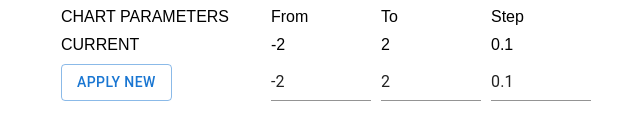
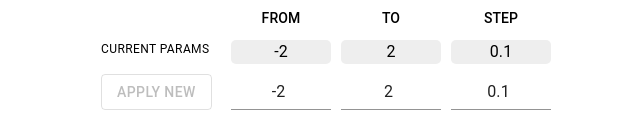
Before and after one commit to marta-fret/simple-charts, a React app: page / in a window 1280 px wide. Shown: the top 139 px of the page, without its empty margins (314-954 px from the left). Built offline with nearby package versions, Linux system fonts and the light colour scheme; no server answers.

Commit message:
visual improvements

```diff
--- a/src/components/ChartControls/ChartControls.tsx
+++ b/src/components/ChartControls/ChartControls.tsx
@@ -1,15 +1,24 @@
-import React, { useState, useCallback, useEffect } from 'react';
+import React, { useState, useCallback, useEffect, useMemo } from 'react';
 import Input from '@mui/material/Input';
 import Box from '@mui/material/Box';
 import Button from '@mui/material/Button';
 import { ChartParams } from '../../API/types';
+import { Typography } from '@mui/material';
+import { CurrentParamValue } from './CurrentParamValue';
 
-const boxStyle = {
+const rootStyle = {
   display: 'grid',
-  gridTemplateColumns: '200px 100px 100px 100px',
+  gridTemplateColumns: '120px 100px 100px 100px',
   gridGap: '10px',
   backgroundColor: '#fff',
   fontFamily: 'Arial',
+};
+
+const inputStyle = {
+  '& > input': {
+    textAlign: 'center',
+    paddingLeft: '10px',
+  },
 };
 
 interface ChartControlsProps {
@@ -21,6 +30,11 @@ export const ChartControls: React.FC<ChartControlsProps> = ({ chartParams, onCha
   const [newFrom, setNewFrom] = useState(chartParams.from);
   const [newTo, setNewTo] = useState(chartParams.to);
   const [newStep, setNewStep] = useState(chartParams.step);
+
+  const applyDisabled = useMemo(() => {
+    const { from, to, step } = chartParams;
+    return !(newFrom !== from || newTo !== to || newStep !== step);
+  }, [chartParams, newFrom, newTo, newStep]);
 
   const newFromHandler = useCallback(
     (e: React.ChangeEvent<HTMLInputElement>) => setNewFrom(Number(e.target.value)),
@@ -45,25 +59,38 @@ export const ChartControls: React.FC<ChartControlsProps> = ({ chartParams, onCha
   }, [chartParams]);
 
   return (
-    <Box sx={boxStyle}>
-      <span>CHART PARAMETERS</span>
-      <span>From</span>
-      <span>To</span>
-      <span>Step</span>
-      <span>CURRENT</span>
-      <span>{chartParams.from}</span>
-      <span>{chartParams.to}</span>
-      <span>{chartParams.step}</span>
+    <Box sx={rootStyle}>
+      <span></span>
+      <Typography align="center" variant="subtitle2">
+        FROM
+      </Typography>
+      <Typography align="center" variant="subtitle2">
+        TO
+      </Typography>
+      <Typography align="center" variant="subtitle2">
+        STEP
+      </Typography>
+
+      <Typography variant="caption">CURRENT PARAMS</Typography>
+      <CurrentParamValue value={chartParams.from} />
+      <CurrentParamValue value={chartParams.to} />
+      <CurrentParamValue value={chartParams.step} />
+
       <Box>
-        {/* TODO Should be disabled when data same as in current settings */}
-        <Button variant="outlined" onClick={onApply}>
+        <Button variant="outlined" onClick={onApply} disabled={applyDisabled}>
           APPLY NEW
         </Button>
       </Box>
-      {/* TODO Validation rules should be added, so that values makes sense together and density of resulted data is not to big */}
-      <Input type="number" value={newFrom} onChange={newFromHandler} inputProps={{ min: -50, max: -1 }} />
-      <Input type="number" value={newTo} onChange={newToHandler} inputProps={{ min: 1, max: 50 }} />
-      <Input type="number" value={newStep} onChange={newStepHandler} inputProps={{ step: 0.1, min: 0.1, max: 1 }} />
+      {/* TODO Validation warnings should be shown on frontend and button should be disabled when errors present*/}
+      <Input
+        type="number"
+        value={newFrom}
+        onChange={newFromHandler}
+        inputProps={{ min: -20, max: 20 }}
+        sx={inputStyle}
+      />
+      <Input type="number" value={newTo} onChange={newToHandler} inputProps={{ min: -20, max: 20 }} sx={inputStyle} />
+      <Input type="number" value={newStep} onChange={newStepHandler} inputProps={{ step: 0.1 }} sx={inputStyle} />
     </Box>
   );
 };
--- /dev/null
+++ b/src/components/ChartControls/CurrentParamValue.tsx
@@ -0,0 +1,20 @@
+import React from 'react';
+import Box from '@mui/material/Box';
+import { Typography } from '@mui/material';
+
+const currentValueStyle = {
+  width: '100%',
+  height: '100%',
+  backgroundColor: '#eeeeee',
+  borderRadius: '5px',
+};
+
+interface CurrentParamValueProps {
+  value: number;
+}
+
+export const CurrentParamValue: React.FC<CurrentParamValueProps> = ({ value }) => (
+  <Box sx={currentValueStyle}>
+    <Typography align="center">{value.toLocaleString()}</Typography>
+  </Box>
+);
```
